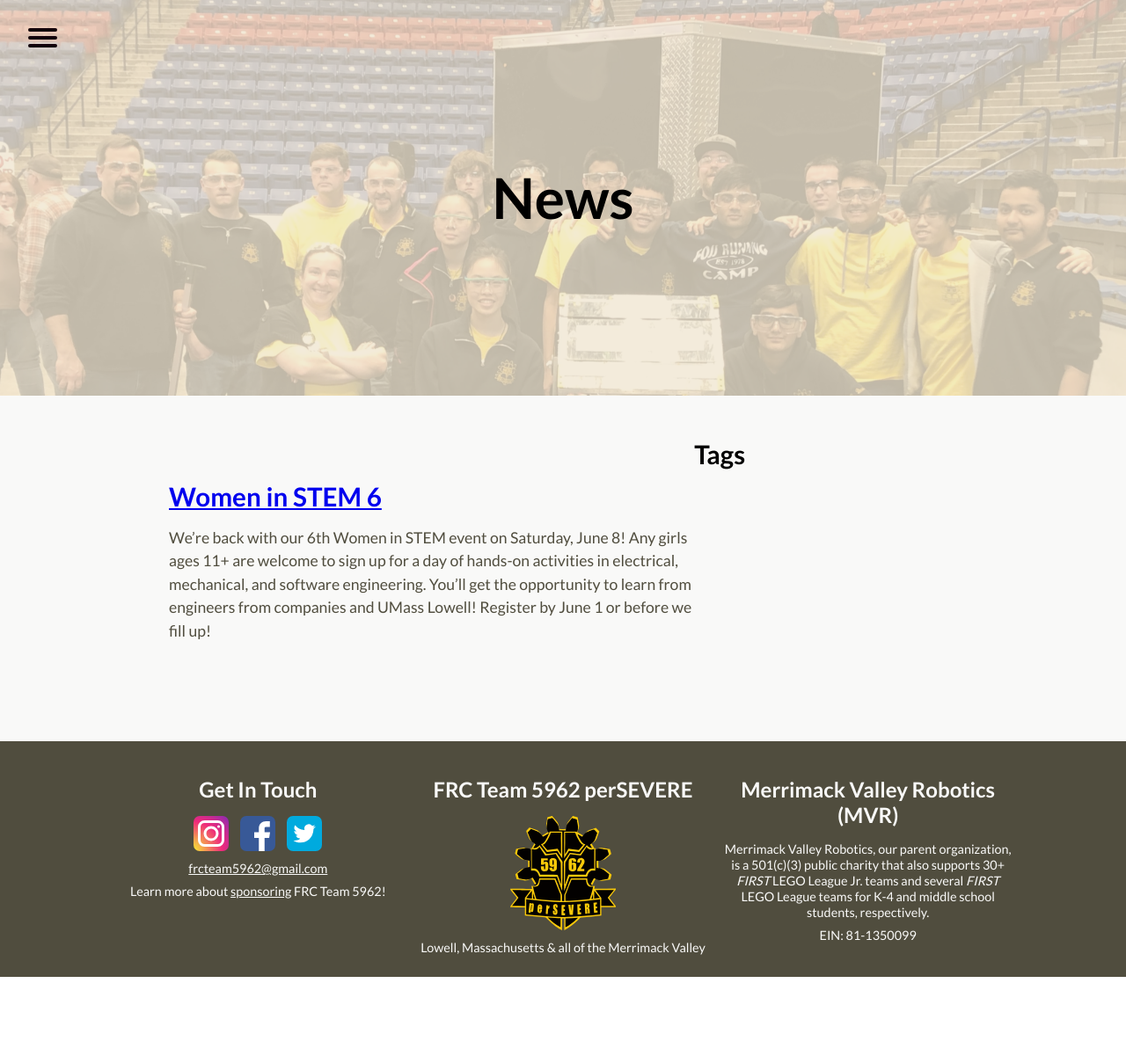
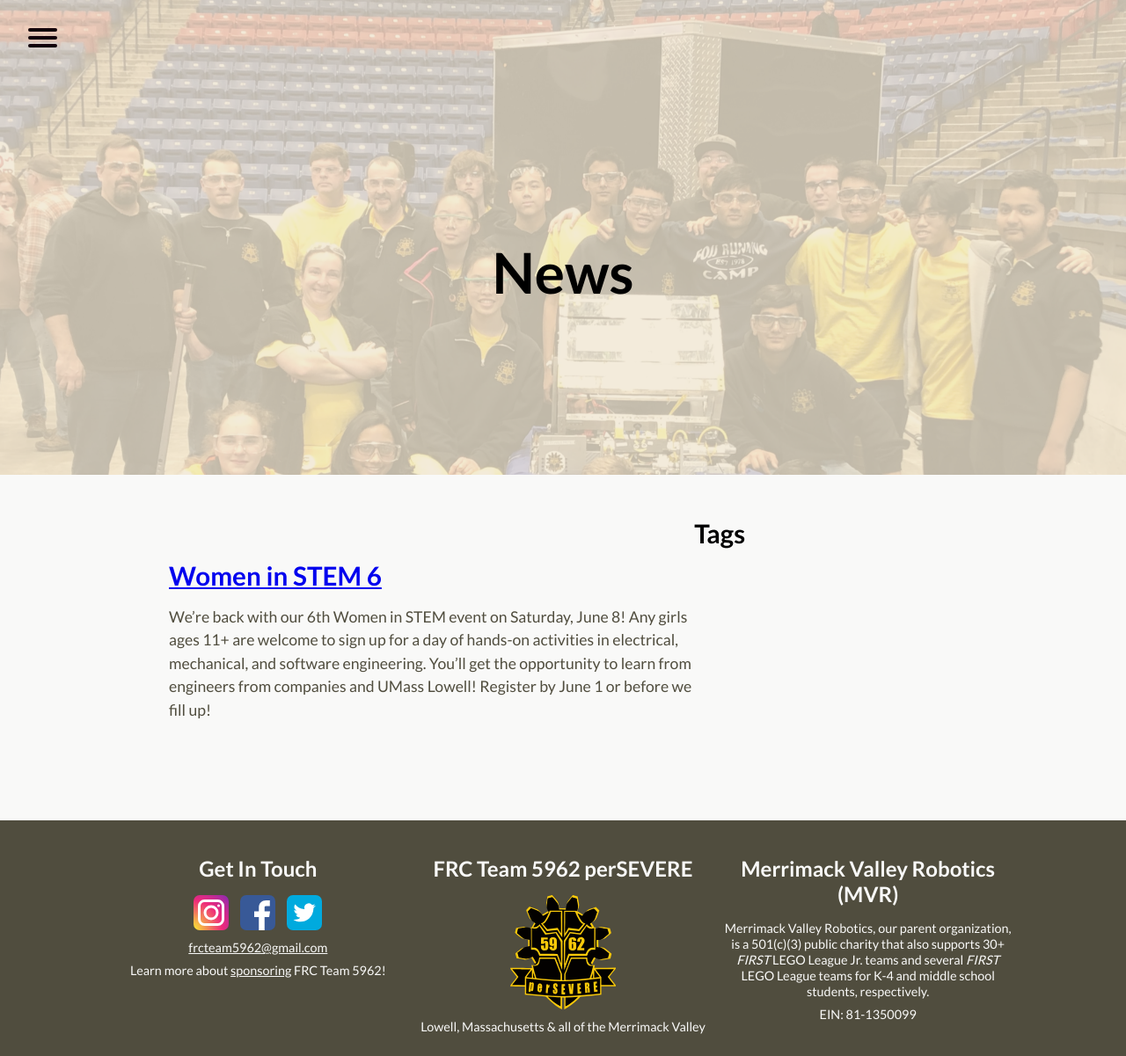
Before and after one commit to perSEVERE-5962/frc5962, a Jekyll site: the page built from news.md, in a window 1280 px wide. Shown: the whole page at 88% size. Built offline with Jekyll 4.4.1, drawn with Linux system fonts in a browser that asks for light colours; before the commit the page ends 1111 px from its top, so only the background shows below that.

Commit message:
Fix header and homepage padding

```diff
--- a/css/styles.scss
+++ b/css/styles.scss
@@ -85,7 +85,7 @@ nav, .nav-link, .button, #nav-logo { transition: .15s }
 }
 
 header {
-    height: 50vh;
+    height: 60vh;
     overflow: hidden;
 }
 
@@ -100,12 +100,13 @@ header .container {
 .hero-content {
     display: table-cell;
     vertical-align: middle;
+    padding-top: 5rem;
 }
 
 h1 {
     font-size: 3rem;
     line-height: 120%;
-    margin-bottom: 2rem;
+    margin-bottom: 1rem;
 }
 
 .button {
@@ -119,6 +120,7 @@ h1 {
     padding: .65em .85em;
     border-radius: 2em;
     display: inline-block;
+    margin-top: 1rem;
 }
 
 .button-primary {
@@ -149,6 +151,7 @@ section {
 article img {
     border-radius: 2rem;
     max-width: 100%;
+    margin: 1rem 0;
 }
 
 h2 {
```
